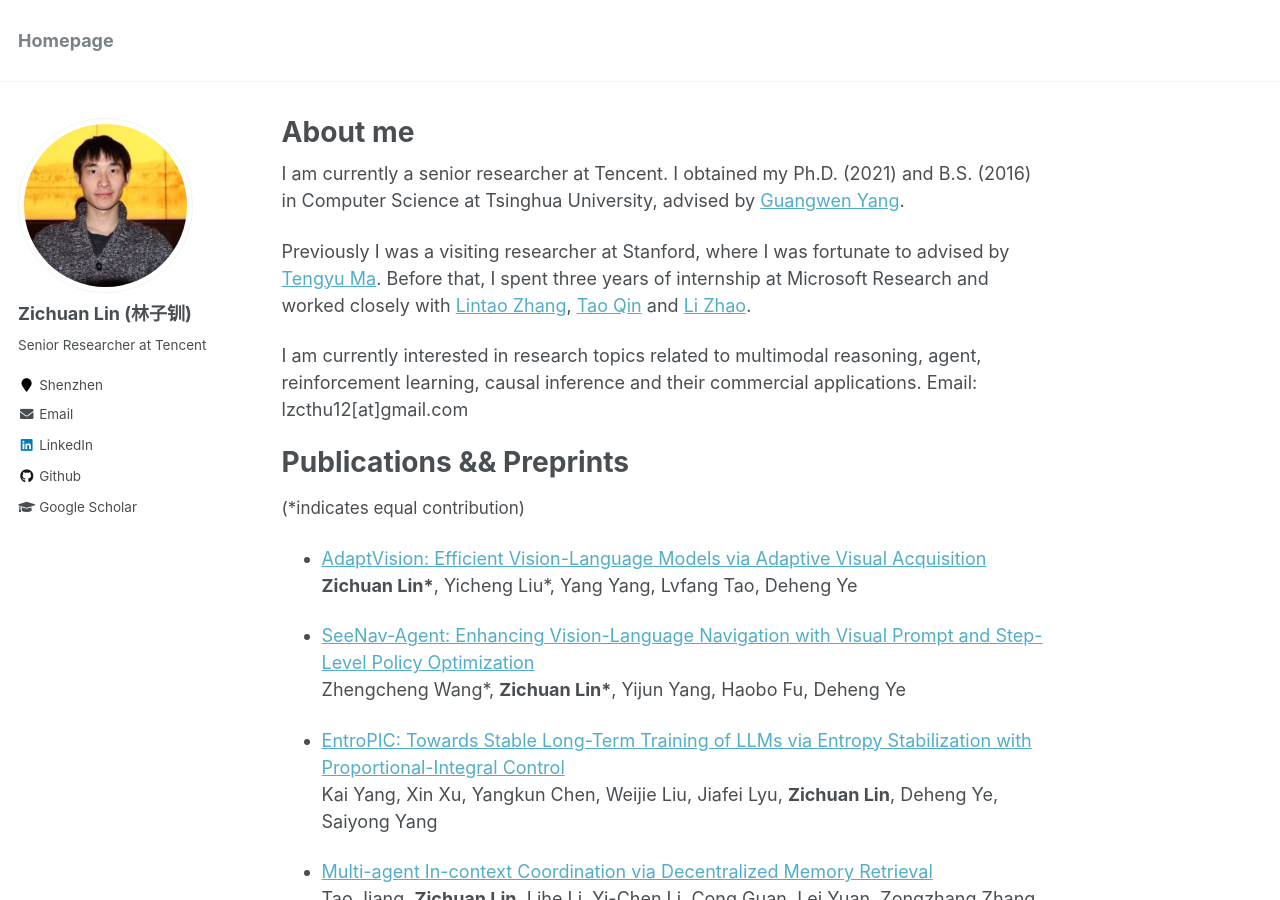
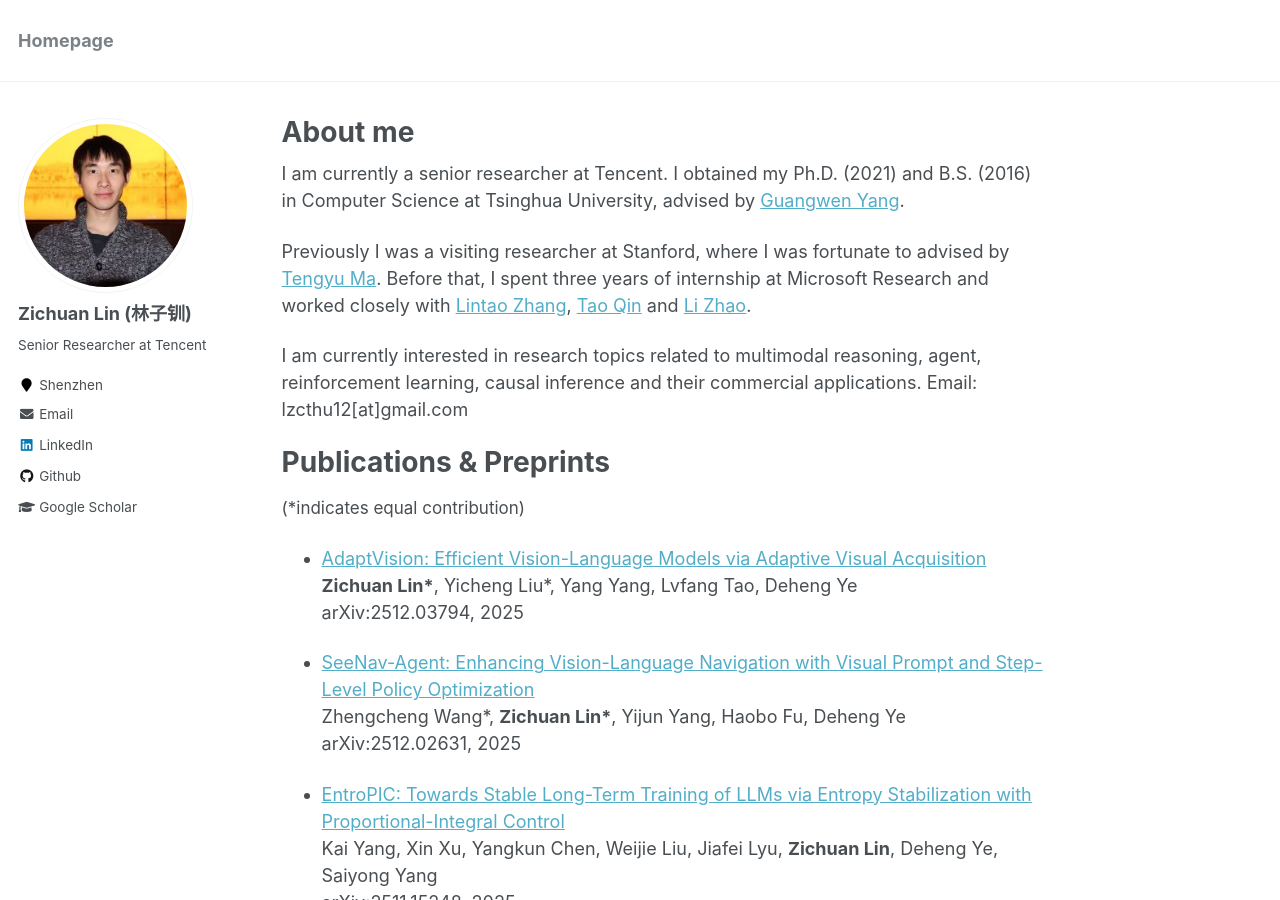
Before and after one commit to LinZichuan/linzichuan.github.io, a Jekyll site: the page built from _pages/about.md, in a window 1280 px wide and 900 px high. Built offline with Jekyll 4.4.1, drawn with Linux system fonts in a browser that asks for light colours; formulas are drawn with MathJax 3.

Commit message:
Update about.md

```diff
--- a/_pages/about.md
+++ b/_pages/about.md
@@ -17,7 +17,7 @@ Email: lzcthu12[at]gmail.com
 
 <!--My research interests include reinforcement learning and deep learning. My goal is to develop sample-efficient reinforcement learning algorithms with strong robustness and interpretability. My research projects mainly involve episodic control, reward decomposition, disentangled representation learning, model-based RL and meta-RL. I am also interested in RL applications such as task-oriented dialogue systems. -->
 
-Publications && Preprints
+Publications & Preprints
 ======
 <span style="font-weight: normal; font-size: 17px">(*indicates equal contribution)</span>
 
@@ -27,12 +27,15 @@ Publications && Preprints
 
 - [AdaptVision: Efficient Vision-Language Models via Adaptive Visual Acquisition](https://arxiv.org/abs/2512.03794) <br>
 **Zichuan Lin\***, Yicheng Liu\*, Yang Yang, Lvfang Tao, Deheng Ye <br>
+arXiv:2512.03794, 2025
 
 - [SeeNav-Agent: Enhancing Vision-Language Navigation with Visual Prompt and Step-Level Policy Optimization](https://arxiv.org/abs/2512.02631) <br>
 Zhengcheng Wang\*, **Zichuan Lin\***, Yijun Yang, Haobo Fu, Deheng Ye <br>
+arXiv:2512.02631, 2025
 
 - [EntroPIC: Towards Stable Long-Term Training of LLMs via Entropy Stabilization with Proportional-Integral Control](https://arxiv.org/abs/2511.15248) <br>
 Kai Yang, Xin Xu, Yangkun Chen, Weijie Liu, Jiafei Lyu, **Zichuan Lin**, Deheng Ye, Saiyong Yang <br>
+arXiv:2511.15248, 2025
 
 <!-- **Conference/Journal Papers** -->
 
```
